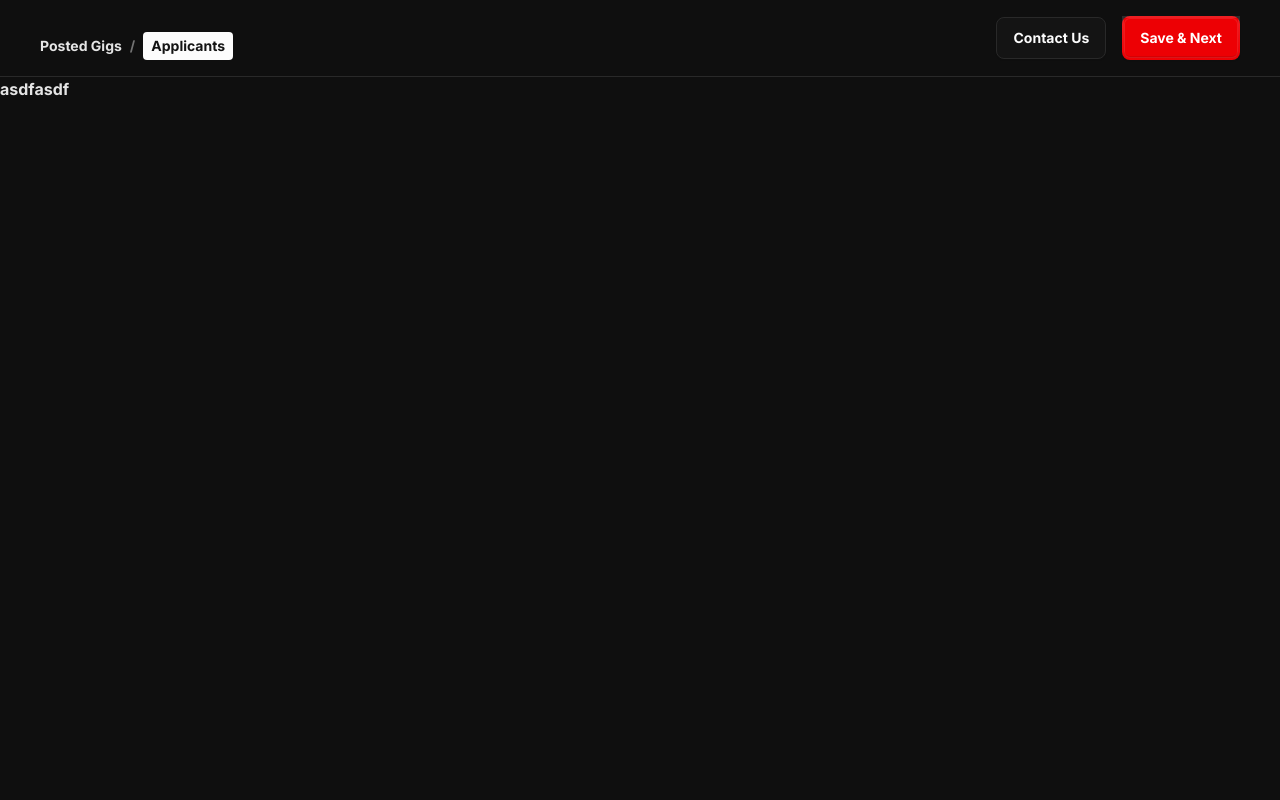
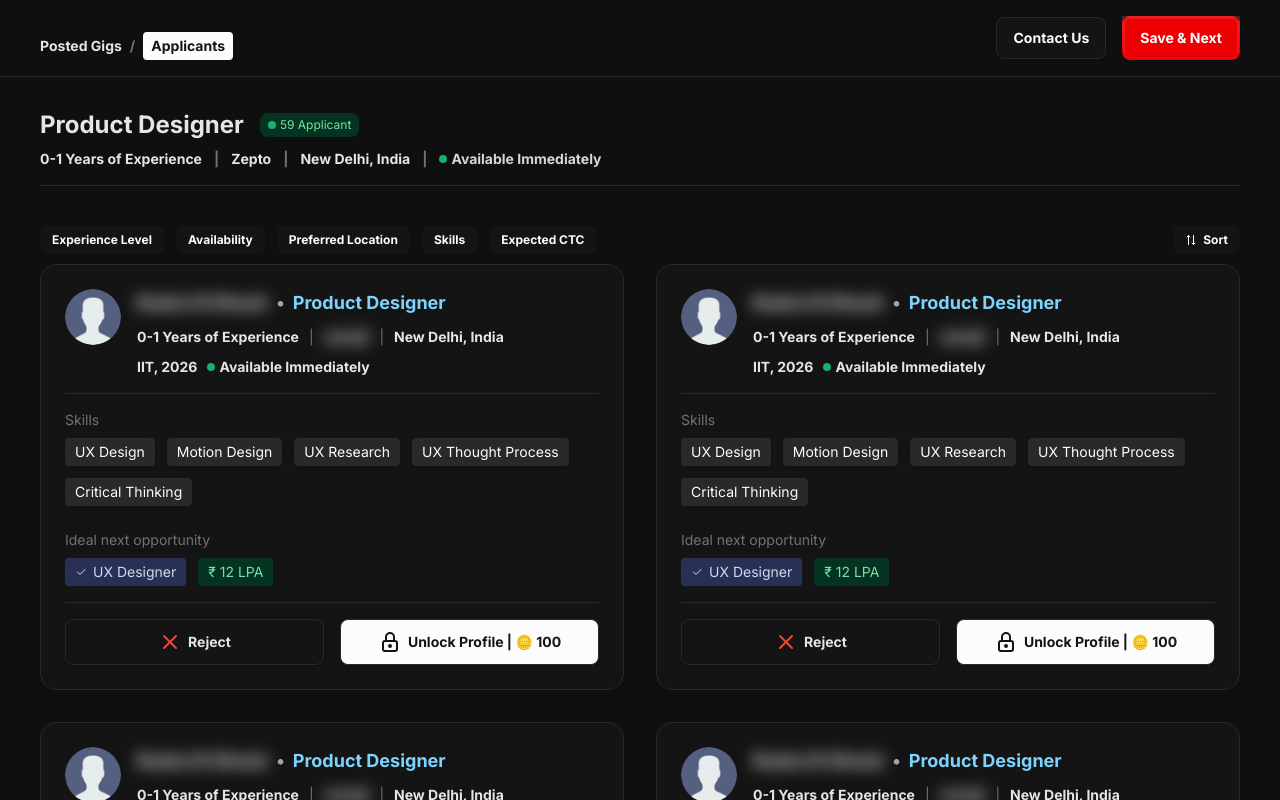
Before and after one commit to featuringmyself/redstring-frontend, a Next.js app: page / in a window 1280 px wide. Shown: the top 800 px of the page. Built offline with nearby package versions, Linux system fonts and the light colour scheme.

Commit message:
Enhance job listing feature by integrating Listings and ListItem components, updating global styles with new color variables, and refining the Home component structure.

```diff
--- a/app/globals.css
+++ b/app/globals.css
@@ -7,12 +7,18 @@
     --tertiary: #141414;
     --border-secondary: #292929;
     --text-tertiary: #E5E5E5;
+    --text-secondary: #D6D6D6;
     --text-disabled: #737373;
     --bg-secondary: #141414;
     --button-primary: #ED0004;
+    --text-success: #75E0A7;
     --ColorsEffectsShadowsshadow-xs: rgba(0, 0, 0, 0.05);
     --ColorsEffectsShadowsshadow-skeumorphic-inner: rgba(0, 0, 0, 0.1);
     --ColorsEffectsShadowsshadow-skeumorphic-inner-border: rgba(255, 255, 255, 0.1);
+    --utility-green: #73E2A3;
+    --utility-success: #053321;
+    --blue-light: #7CD4FD;
+    --gray-blue: #293056;
 }
 
 @theme inline {
@@ -20,11 +26,17 @@
   --color-foreground: var(--foreground);
     --color-secondary: var(--secondary);
     --color-tertiary: var(--tertiary);
+    --color-success: var(--text-success);
   --color-border-secondary: var(--border-secondary);
+    --color-text-secondary: var(--text-secondary);
     --color-text-tertiary: var(--text-tertiary);
     --color-text-disabled: var(--text-disabled);
     --color-bg-secondary: var(--bg-secondary);
     --color-button-primary: var(--button-primary);
+    --color-utility-green: var(--utility-green);
+    --color-utility-success: var(--utility-success);
+    --color-blue-light: var(--blue-light);
+    --color-gray-blue: var(--gray-blue);
 }
 
 body {
--- a/app/page.tsx
+++ b/app/page.tsx
@@ -1,7 +1,10 @@
+import Listings from "@/components/Listings";
 
 
 export default function Home() {
   return (
-    <div>asdfasdf</div>
+    <>
+        <Listings />
+    </>
   );
 }
--- a/components/ListItem.tsx
+++ b/components/ListItem.tsx
@@ -0,0 +1,51 @@
+import Image from "next/image";
+import userImage from "@/public/userProfile.png"
+import { IconCheck, IconX, IconLock } from "@tabler/icons-react"
+export default function ListItem({ name, proffession, yoe, location, college, availability, skills, nextOpportunity}: { name: string, proffession: string, yoe: string, location: string, college: string, availability: string, skills: string[], nextOpportunity: {
+        proffesion: string,
+        package: number
+    }}) {
+    return(
+        <div className="rounded-2xl border-1 border-border-secondary bg-bg-secondary p-6">
+            <div className="flex items-start gap-4  ">
+                <Image src={userImage} width={56} height={56} alt={"Candidate Image"} className={"rounded-full"}/>
+                <div className="flex items-start gap-2.5 flex-col">
+                    <div className="text-lg flex items-center gap-2"> <span className="blur-sm">{name}</span> <span className="text-[#A3A3A3]">•</span> <span className={"text-blue-light"}>{proffession}</span></div>
+                    <div className={"text-sm flex items-center gap-2.5"}>{yoe} <span className={"font-normal text-[#737373]"}>|</span> <span className={"blur-sm"}>alskdjf</span> <span className={"font-normal text-[#737373]"}>|</span> {location}</div>
+                    <div className={"text-sm flex items-center gap-2.5"}>{college} <div className={"flex items-center gap-1"}><span className="w-2 h-2 bg-[#17B26A] rounded-full"></span>{availability}</div></div>
+                </div>
+            </div>
+            <div className={"w-full bg-border-secondary h-[1px] my-4 flex"}></div>
+
+            {/* Skills */}
+            <div className={"font-normal flex flex-col gap-2"}>
+                <p className={"text-text-disabled text-sm "}>Skills</p>
+                <div className={"flex items-center gap-3 flex-wrap"}>
+                {skills.map((skill, i) => (
+                    <div className={"bg-border-secondary shadow-sm px-2.5 py-1 rounded text-sm text-secondary text-nowrap"} key={i}>{skill}</div>
+                ))}
+                </div>
+            </div>
+
+            {/* Ideal Next Opportunity */}
+            <div className={"font-normal flex flex-col gap-2 mt-6"}>
+                <p className={"text-text-disabled text-sm "}>Ideal next opportunity</p>
+                <div className={"flex items-center gap-3 text-sm"}>
+                    <div className={"flex items-center bg-gray-blue py-1 px-2.5 text-[#D5D9EB] rounded gap-1.5"}><IconCheck className={"h-3 w-auto"} /> {nextOpportunity.proffesion}</div>
+                    <div className={"bg-utility-success text-success py-1 px-2.5 rounded"}>₹ {nextOpportunity.package} LPA</div> {/* Rupees symbol can be removed to add multi currency support */}
+                </div>
+            </div>
+            <div className={"w-full bg-border-secondary h-[1px] my-4 flex"}></div>
+
+            <div className={"grid grid-cols-2 gap-4"}>
+                <div className={"flex items-center justify-center gap-1.5 text-sm bg-tertiary border-border-secondary border-[1px] px-4 py-2.5 rounded-lg font-bold shadow-sm shadow-[var(--ColorsEffectsShadowsshadow-xs)]"}>
+                        <IconX className={"text-xs text-[#F04438] font-bold"}/> Reject
+                </div>
+                <div className={"flex items-center justify-center gap-1.5 text-sm text-tertiary border-border-secondary border-[1px] px-4 py-2.5 rounded-lg font-bold bg-secondary shadow-[0px_1px_2px_0px_var(--ColorsEffectsShadowsshadow-xs)]"}>
+                    <IconLock className={"text-xs font-bold"}/> Unlock Profile  |  🪙 100
+                </div>
+            </div>
+
+        </div>
+    )
+}
--- a/components/Listings.tsx
+++ b/components/Listings.tsx
@@ -0,0 +1,59 @@
+import { IconArrowsUpDown } from '@tabler/icons-react';
+import ListItem from "@/components/ListItem";
+export default function Listings() {
+
+    return(
+        <div className="py-8 px-10">
+            {/* Head Section */}
+            <div>
+                <div className="flex items-center gap-4">
+                    <h1 className="text-2xl">Product Designer</h1>
+                    <div className="bg-utility-success text-utility-green flex items-center gap-1 px-2 py-1 rounded-lg">
+                       <span className="w-2 h-2 bg-[#17B26A] rounded-full"></span> <p className="text-xs font-normal">59 Applicant</p>
+                    </div>
+                </div>
+                <div className="flex items-center gap-3 text-sm mt-2 border-border-secondary border-b pb-4">
+                    <span className="">0-1 Years of Experience</span>
+                    <span className="text-text-disabled">|</span>
+                    <span className="">Zepto</span>
+                    <span className="text-text-disabled">|</span>
+                    <span className="">New Delhi, India</span>
+                    <span className="text-text-disabled">|</span>
+                    <span className="flex items-center gap-1 text-text-secondary"> <span className="w-2 h-2 bg-[#17B26A] rounded-full"></span> Available Immediately</span>
+                </div>
+            </div>
+            {/* Listing Section */}
+
+            {/* Filters */}
+            <div className="mt-10 flex items-center justify-between">
+                <div className="flex items-center gap-3 text-xs text-secondary">
+                    <div className="py-1.5 px-3 bg-bg-secondary border-border-secondary rounded-md [box-shadow:0px_1px_2px_0px_var(--ColorsEffectsShadowsshadow-xs)] ">Experience Level</div>
+                    <div className="py-1.5 px-3 bg-bg-secondary border-border-secondary rounded-md [box-shadow:0px_1px_2px_0px_var(--ColorsEffectsShadowsshadow-xs)] ">Availability</div>
+                    <div className="py-1.5 px-3 bg-bg-secondary border-border-secondary rounded-md [box-shadow:0px_1px_2px_0px_var(--ColorsEffectsShadowsshadow-xs)] ">Preferred Location</div>
+                    <div className="py-1.5 px-3 bg-bg-secondary border-border-secondary rounded-md [box-shadow:0px_1px_2px_0px_var(--ColorsEffectsShadowsshadow-xs)] ">Skills</div>
+                    <div className="py-1.5 px-3 bg-bg-secondary border-border-secondary rounded-md [box-shadow:0px_1px_2px_0px_var(--ColorsEffectsShadowsshadow-xs)] ">Expected CTC</div>
+                </div>
+                <div className="py-1.5 px-3 bg-bg-secondary border-border-secondary rounded-md [box-shadow:0px_1px_2px_0px_var(--ColorsEffectsShadowsshadow-xs)] text-xs text-secondary flex items-center gap-1.5"><IconArrowsUpDown className="w-3 h-3"/>Sort</div>
+            </div>
+
+            <div className={"grid grid-cols-2 gap-8 mt-2.5"}>
+            <ListItem  name="Rudra N Ghosh" proffession={"Product Designer"} yoe={"0-1 Years of Experience"} location={"New Delhi, India"} college={"IIT, 2026"} availability={"Available Immediately"} skills={["UX Design", "Motion Design", "UX Research", "UX Thought Process", "Critical Thinking"]} nextOpportunity={{
+                proffesion: "UX Designer",
+                package: 12
+            }}/>
+                <ListItem  name="Rudra N Ghosh" proffession={"Product Designer"} yoe={"0-1 Years of Experience"} location={"New Delhi, India"} college={"IIT, 2026"} availability={"Available Immediately"} skills={["UX Design", "Motion Design", "UX Research", "UX Thought Process", "Critical Thinking"]} nextOpportunity={{
+                    proffesion: "UX Designer",
+                    package: 12
+                }}/>
+                <ListItem  name="Rudra N Ghosh" proffession={"Product Designer"} yoe={"0-1 Years of Experience"} location={"New Delhi, India"} college={"IIT, 2026"} availability={"Available Immediately"} skills={["UX Design", "Motion Design", "UX Research", "UX Thought Process", "Critical Thinking"]} nextOpportunity={{
+                    proffesion: "UX Designer",
+                    package: 12
+                }}/>
+                <ListItem  name="Rudra N Ghosh" proffession={"Product Designer"} yoe={"0-1 Years of Experience"} location={"New Delhi, India"} college={"IIT, 2026"} availability={"Available Immediately"} skills={["UX Design", "Motion Design", "UX Research", "UX Thought Process", "Critical Thinking"]} nextOpportunity={{
+                    proffesion: "UX Designer",
+                    package: 12
+                }}/>
+            </div>
+        </div>
+    )
+}
```
Also changed, not shown: package.json (+7 -6 lines), public/userProfile.png (added), 1 other file (tests, documents, lock files or other folders).
